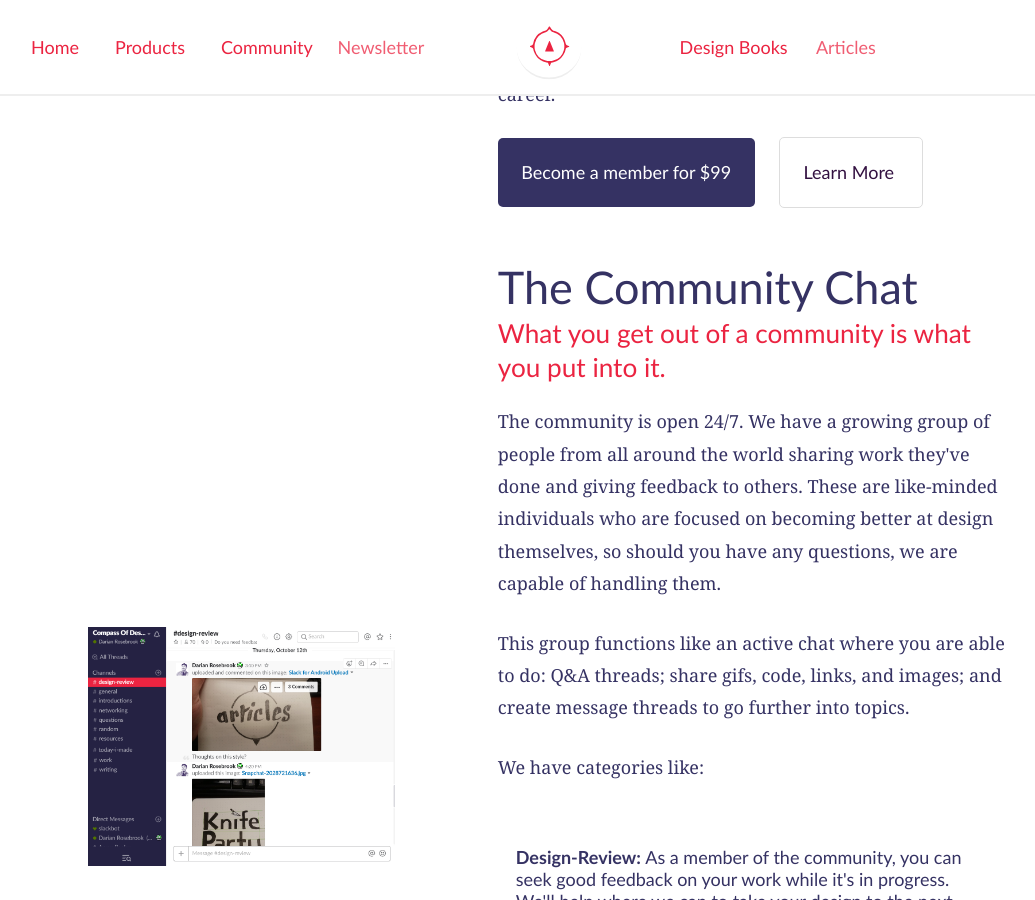
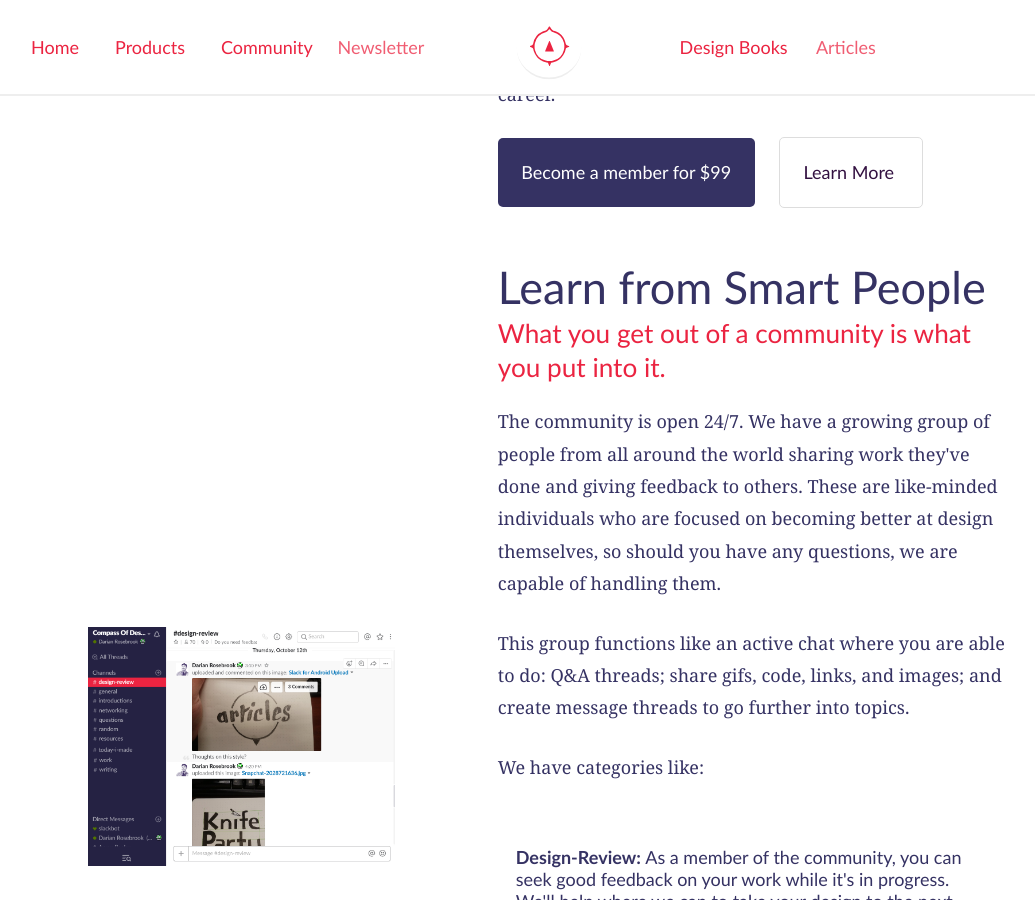
Before and after one commit to compassofdesign/site, a Jekyll site: the page built from community/index.html, in a window 1280 px wide and 900 px high, scrolled down 1408 px. Shown: the whole window, without its empty margins (91-1126 px from the left). Built offline with Jekyll 4.4.1, drawn with Linux system fonts in a browser that asks for light colours; nearby versions of some CDN libraries; a script that is not in the unit is left out.

Commit message:
changed a few words on community page

```diff
--- a/community/index.html
+++ b/community/index.html
@@ -48,7 +48,7 @@ price: $99
         <img src="{{site.baseurl}}/assets/img/community/chat.png" alt="Making faster design decisions"/>
       </article>
       <article class="module point">
-        <h2 class="point-title"  id="more">The Community Chat</h2>
+        <h2 class="point-title"  id="more">Learn from Smart People</h2>
         <h3>What you get out of a community is what you put into it.</h3>
         <p>The community is open 24/7. We have a growing group of people from all around the world sharing work they've done and giving feedback to others. These are like-minded individuals who are focused on becoming better at design themselves, so should you have any questions, we are capable of handling them.</p>
         <p>This group functions like an active chat where you are able to do: Q&amp;A threads; share gifs, code, links, and images; and create message threads to go further into topics.</p><p>We have categories like:</p>
```
